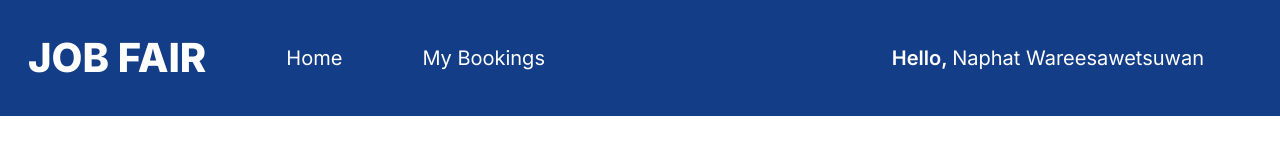
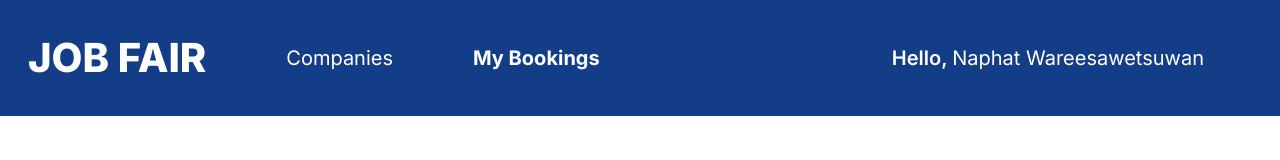
Before and after one commit to Namprik/pracdev2-frontend, a Next.js app: page /myBookings in a window 1280 px wide. Shown: the top 160 px of the page. Built offline with nearby package versions, Linux system fonts and the light colour scheme; some icons are missing.

Commit message:
add focus on top menu

```diff
--- a/src/app/companies/layout.tsx
+++ b/src/app/companies/layout.tsx
@@ -5,9 +5,10 @@ export default function CompanyLayout({
 }: {
   children: React.ReactNode;
 }) {
+  const name = "Naphat Wareesawetsuwan";
   return (
     <div className="bg-white w-screen h-screen min-w-fit min-h-fit flex flex-col">
-      <TopMenu />
+      <TopMenu focus="Companies" username={name} />
       <div className="grow p-7">{children}</div>
     </div>
   );
--- a/src/app/myBookings/layout.tsx
+++ b/src/app/myBookings/layout.tsx
@@ -5,9 +5,10 @@ export default function myBookingLayout({
 }: {
   children: React.ReactNode;
 }) {
+  const name = "Naphat Wareesawetsuwan";
   return (
     <div className="bg-white w-screen h-screen min-w-fit min-h-fit flex flex-col">
-      <TopMenu />
+      <TopMenu focus="My Bookings" username={name} />
       <div className="grow p-7">{children}</div>
     </div>
   );
--- a/src/components/TopMenu/TopMenu.tsx
+++ b/src/components/TopMenu/TopMenu.tsx
@@ -1,29 +1,38 @@
 import Link from "next/link";
 import { Icon } from "@iconify/react";
 
-export default function TopMenu() {
-  const name = "Naphat Wareesawetsuwan";
+export type UserPage = "Companies" | "My Bookings";
+export default function TopMenu({
+  username,
+  focus,
+}: {
+  username: string;
+  focus: UserPage;
+}) {
+  const navigationLinks = [
+    { name: "Companies", href: "/companies" },
+    { name: "My Bookings", href: "/myBookings" },
+  ];
 
   return (
     <div className="bg-dp-navbar flex flex-row justify-between text-white p-7 items-center text-nowrap truncate space-x-10 w-full">
       <div className="flex flex-row space-x-20 items-center ">
         <h1 className="font-extrabold text-[40px]">JOB FAIR</h1>
-        <Link
-          href="/companies"
-          className="text-xl hover:font-bold focus:font-bold"
-        >
-          Home
-        </Link>
-        <Link
-          href="/myBookings"
-          className="text-xl hover:font-bold focus:font-bold"
-        >
-          My Bookings
-        </Link>
+        {navigationLinks.map((link, index) => (
+          <Link
+            key={index}
+            href={link.href}
+            className={`text-xl hover:font-bold focus:font-bold ${
+              focus == link.name ? "font-bold" : "font-normal"
+            } `}
+          >
+            {link.name}
+          </Link>
+        ))}
       </div>
       <div className="flex flex-row space-x-5 items-center">
         <label className="font-semibold text-xl text-nowrap truncate">
-          Hello, <label className="font-normal">{name}</label>
+          Hello, <label className="font-normal">{username}</label>
         </label>
         <Link href="/signIn">
           <Icon icon="mdi:logout" className="text-white size-7" />
```
